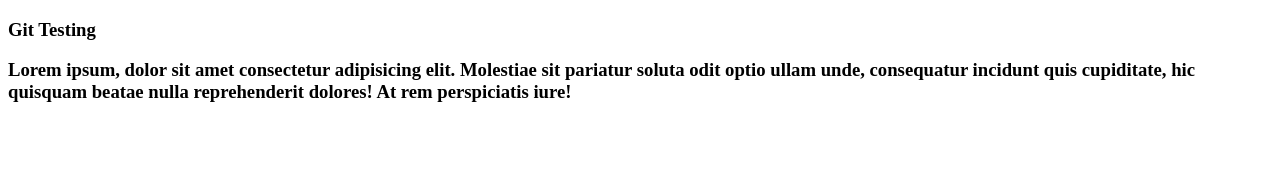
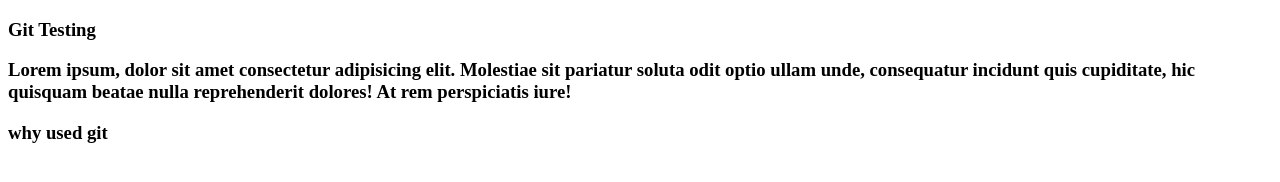
Before and after one commit to Sohan-318518/NewGreen, a plain HTML site: page index.html in a window 1280 px wide. Drawn offline with Linux system fonts and the light colour scheme.

Commit message:
Add new h3 tag

```diff
--- a/index.html
+++ b/index.html
@@ -14,7 +14,7 @@
         Molestiae sit pariatur soluta odit optio ullam unde, consequatur incidunt
         quis cupiditate, hic quisquam beatae nulla reprehenderit dolores!
          At rem perspiciatis iure!</h3>
-    <h3></h3>
+    <h3>why used git</h3>
     <h3></h3>
     <h3></h3>
     <h3></h3>
```
